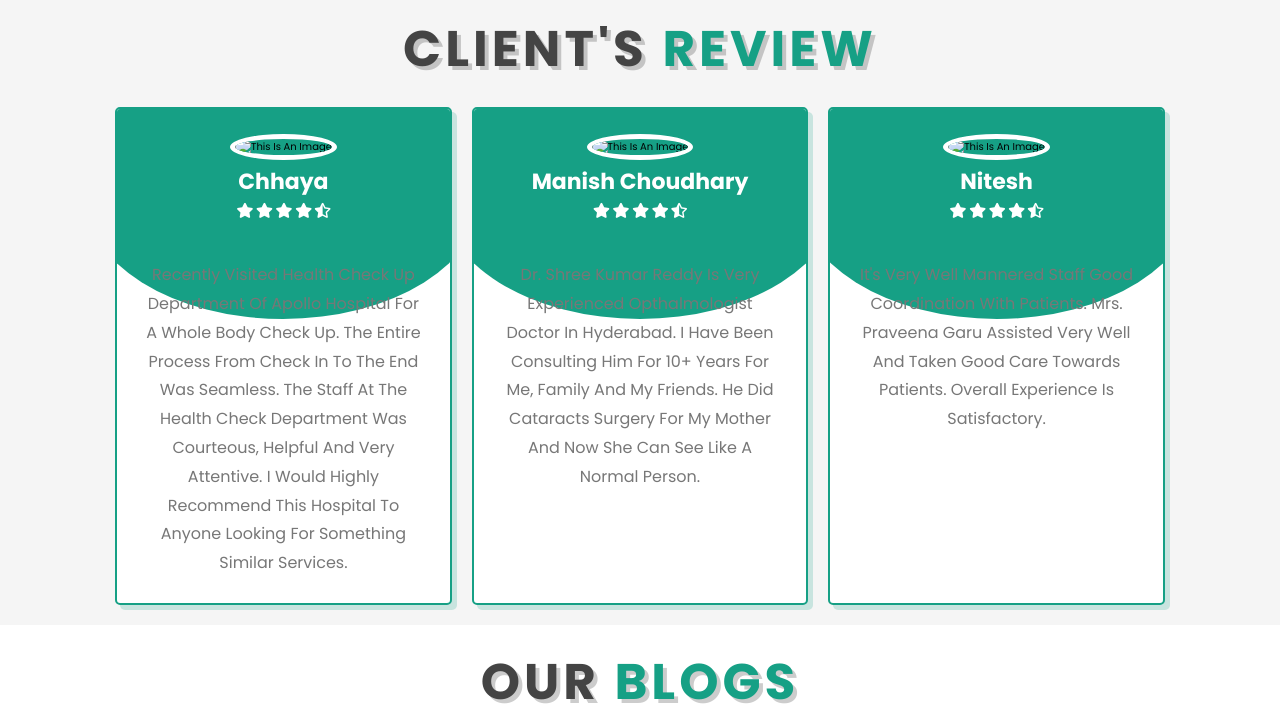
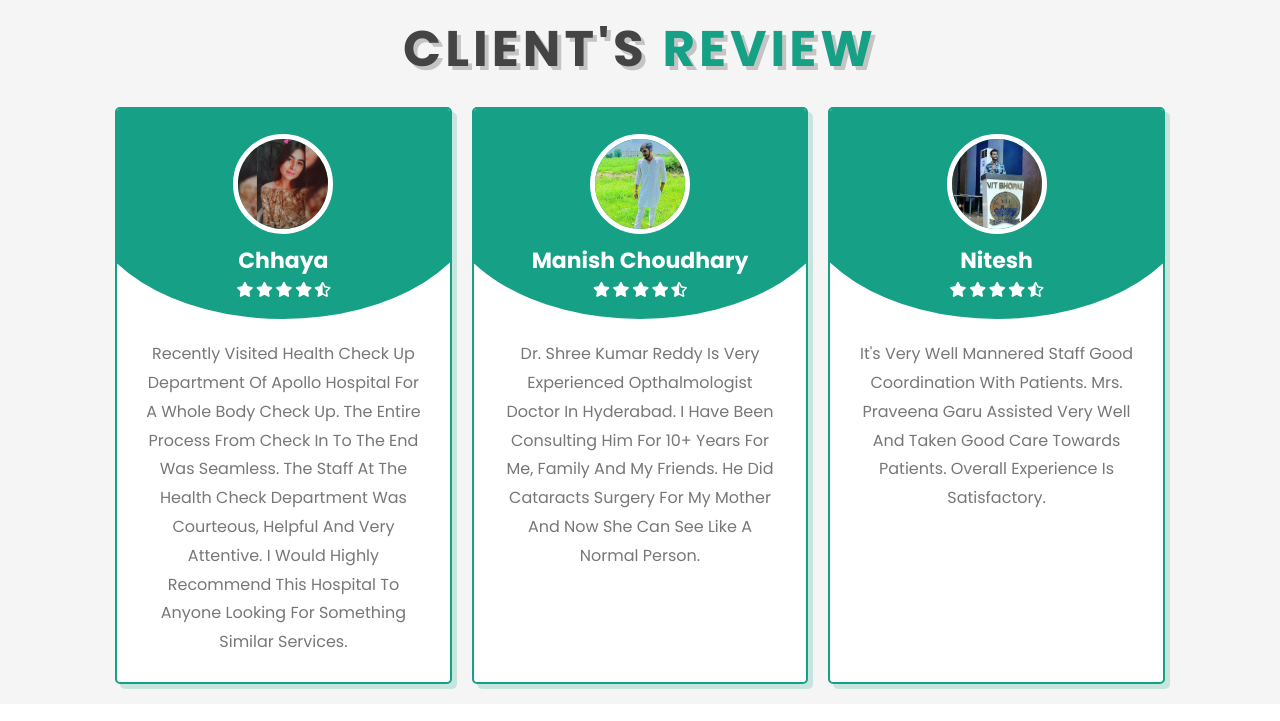
Before and after one commit to manishChoudhary2210/MedCare, a plain HTML site: page index.html in a window 1280 px wide. Shown: the part 3140-3861 px from the top of the page. Drawn offline with Linux system fonts and the light colour scheme.

Commit message:
Update index.html

```diff
--- a/index.html
+++ b/index.html
@@ -300,7 +300,7 @@
     <div class="box-container">
 
         <div class="box">
-            <img src="pics/285508331_706994147282787_3190192635160407882_n.jpg" alt="this is an image">
+            <img src="285508331_706994147282787_3190192635160407882_n.jpg" alt="this is an image">
             <h3>Chhaya</h3>
             <div class="stars">
                 <i class="fas fa-star"></i>
@@ -313,7 +313,7 @@
         </div>
 
         <div class="box">
-            <img src="pics/302481743_1090889318204263_8313889176657984587_n.jpg" alt="this is an image">
+            <img src="302481743_1090889318204263_8313889176657984587_n.jpg" alt="this is an image">
             <h3>Manish choudhary</h3>
             <div class="stars">
                 <i class="fas fa-star"></i>
@@ -326,7 +326,7 @@
         </div>
 
         <div class="box">
-            <img src="pics/Screenshot (57).png" alt="this is an image">
+            <img src="Screenshot (57).png" alt="this is an image">
             <h3>Nitesh</h3>
             <div class="stars">
                 <i class="fas fa-star"></i>
@@ -455,7 +455,7 @@
 
 <!-- footer section ends -->
 <!-- custom js file link  -->
-<script src="js/script.js"></script>
+<script src="script.js"></script>
 
 </body>
 </html>
```
